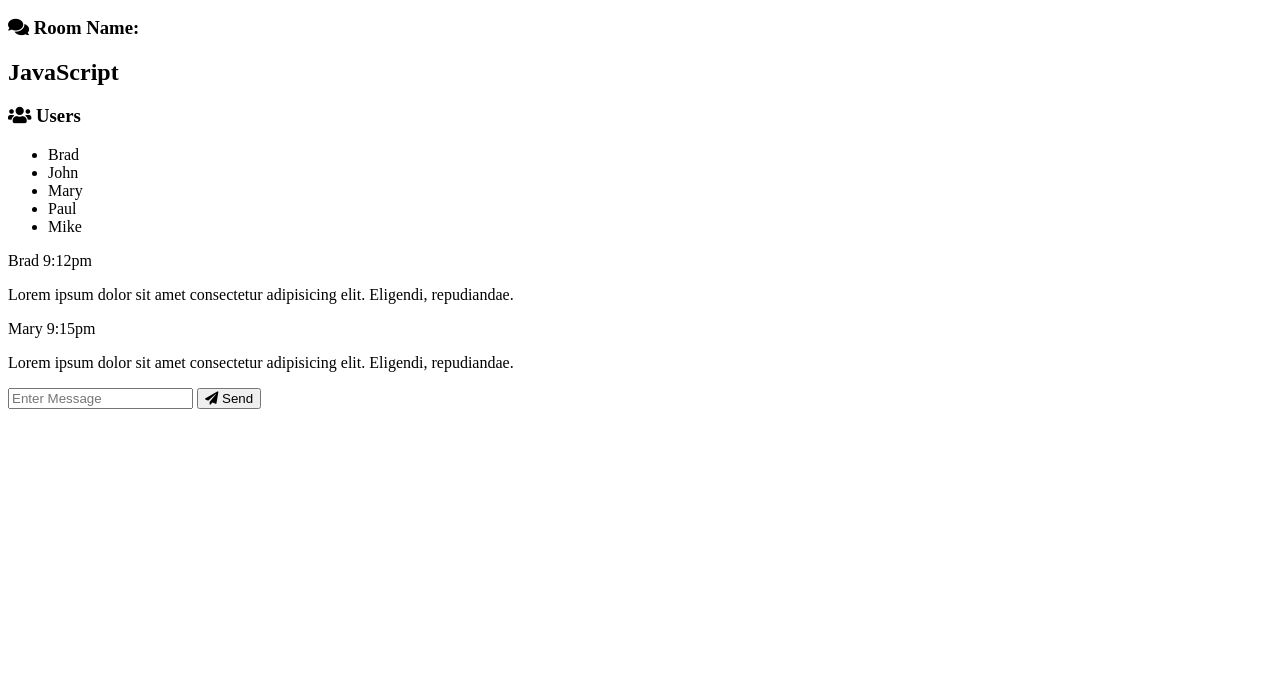
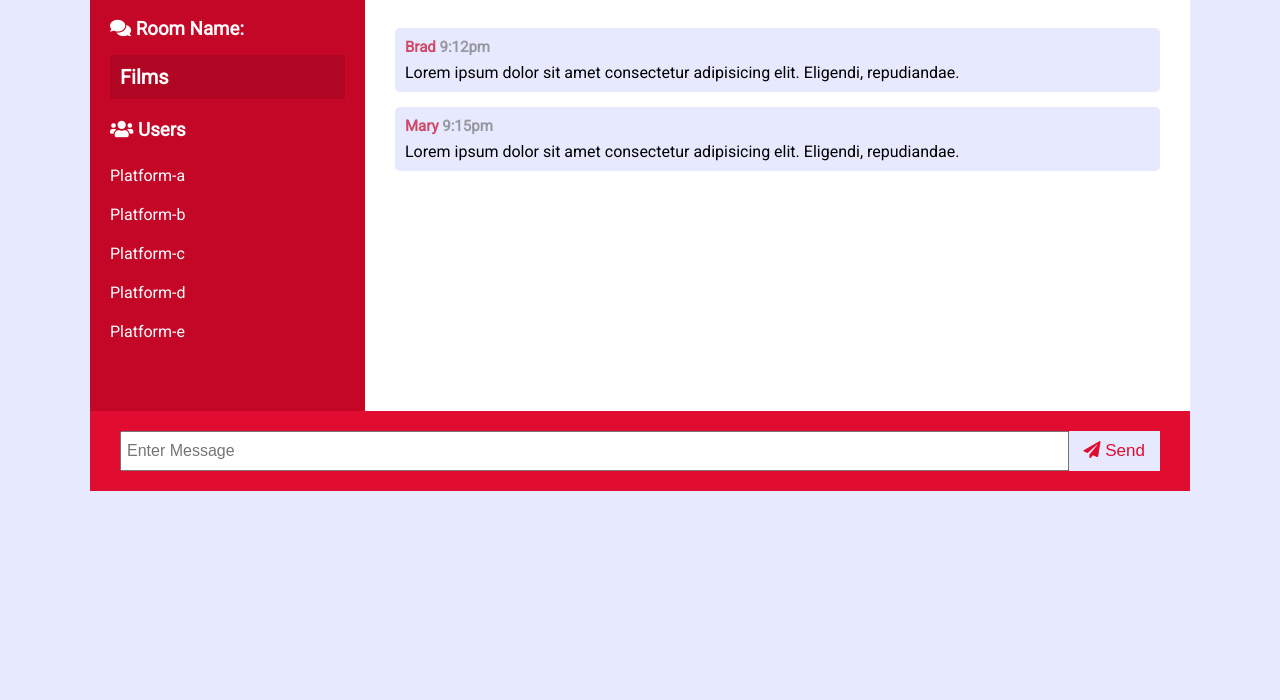
Before and after one commit to lebogangolifant/platformLink, a plain HTML site: page public/chat.html in a window 1280 px wide. Shown: the part 100-800 px from the top of the page. Drawn offline with Linux system fonts and the light colour scheme.

Commit message:
change files structure

```diff
--- a/chat.html
+++ b/public/chat.html
@@ -2,28 +2,28 @@
 <html lang="en">
 <head>
   <meta charset="UTF-8">
+  <title>platformLink</title>
   <meta name="viewport" content="width=device-width, initial-scale=1.0">
+  <link rel="stylesheet" href="css/main.css">
   <link rel="stylesheet" href="https://cdnjs.cloudflare.com/ajax/libs/font-awesome/5.12.1/css/all.min.css" integrity="sha256-mmgLkCYLUQbXn0B1SRqzHar6dCnv9oZFPEC1g1cwlkk=" crossorigin="anonymous" />
-  <link rel="stylesheet" href="css/style.css">
-  <title>ChatCord App</title>
 </head>
 <body>
   <div class="chat-container">
     <header class="chat-header">
-      <h1><i class="fas fa-smile"></i> ChatCord</h1>
+      <h1><i class="fas fa-link"></i> <span> platform</span>Link</h1>
       <a href="index.html" class="btn">Leave Room</a>
     </header>
     <main class="chat-main">
       <div class="chat-sidebar">
         <h3><i class="fas fa-comments"></i> Room Name:</h3>
-        <h2 id="room-name">JavaScript</h2>
+        <h2 id="room-name">Films</h2>
         <h3><i class="fas fa-users"></i> Users</h3>
         <ul id="users">
-          <li>Brad</li>
-          <li>John</li>
-          <li>Mary</li>
-          <li>Paul</li>
-          <li>Mike</li>
+          <li>Platform-a</li>
+          <li>Platform-b</li>
+          <li>Platform-c</li>
+          <li>Platform-d</li>
+          <li>Platform-e</li>
         </ul>
       </div>
       <div class="chat-messages">
--- a/css/main.css
+++ b/public/css/main.css
@@ -1,8 +1,8 @@
 @import url('https://fonts.googleapis.com/css?family=Roboto&display=swap');
 
 :root {
-	--dark-color-a: #667aff;
-	--dark-color-b: #7386ff;
+	--dark-color-a: #e00d30;
+	--dark-color-b: #c50727;
 	--light-color: #e6e9ff;
 	--success-color: #5cb85c;
 	--error-color: #d9534f;
```
Also changed, not shown: public/index.html (renamed from index.html, +9 -9 lines), public/js/main.js (added).
